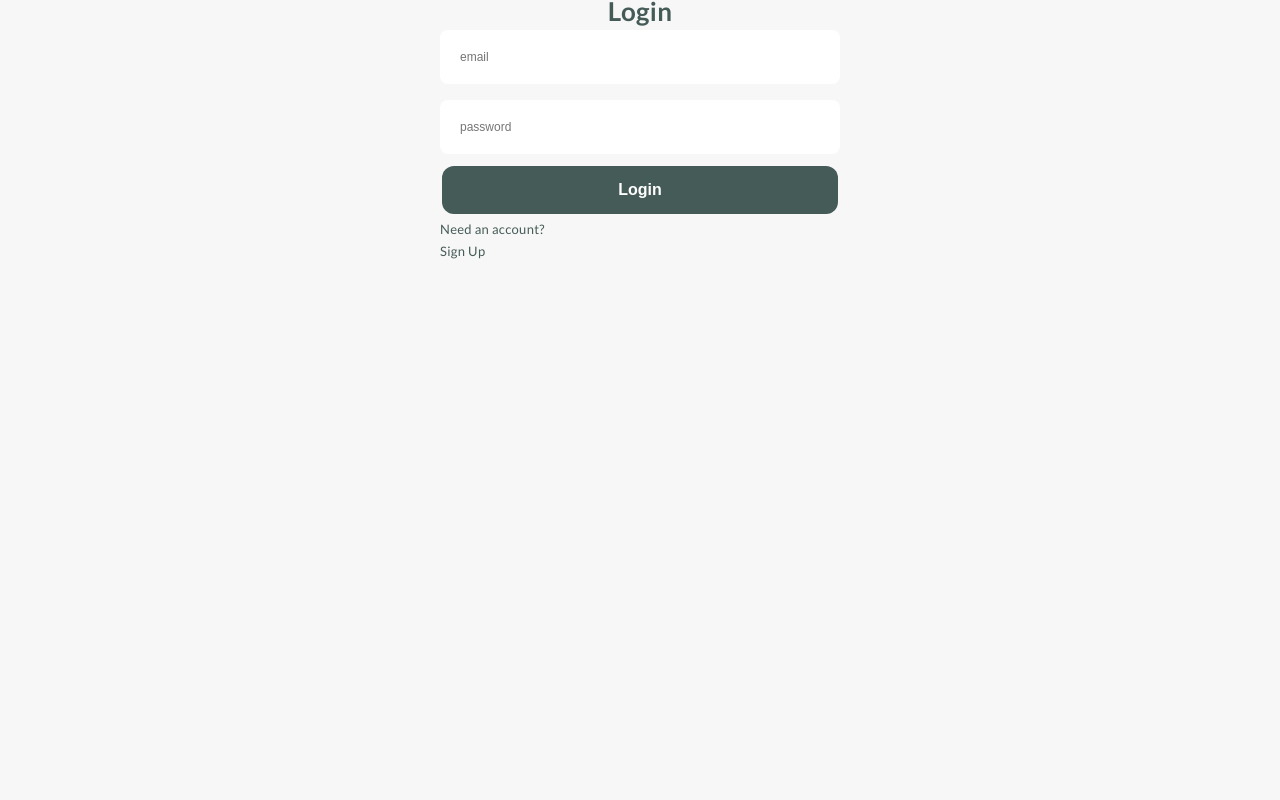
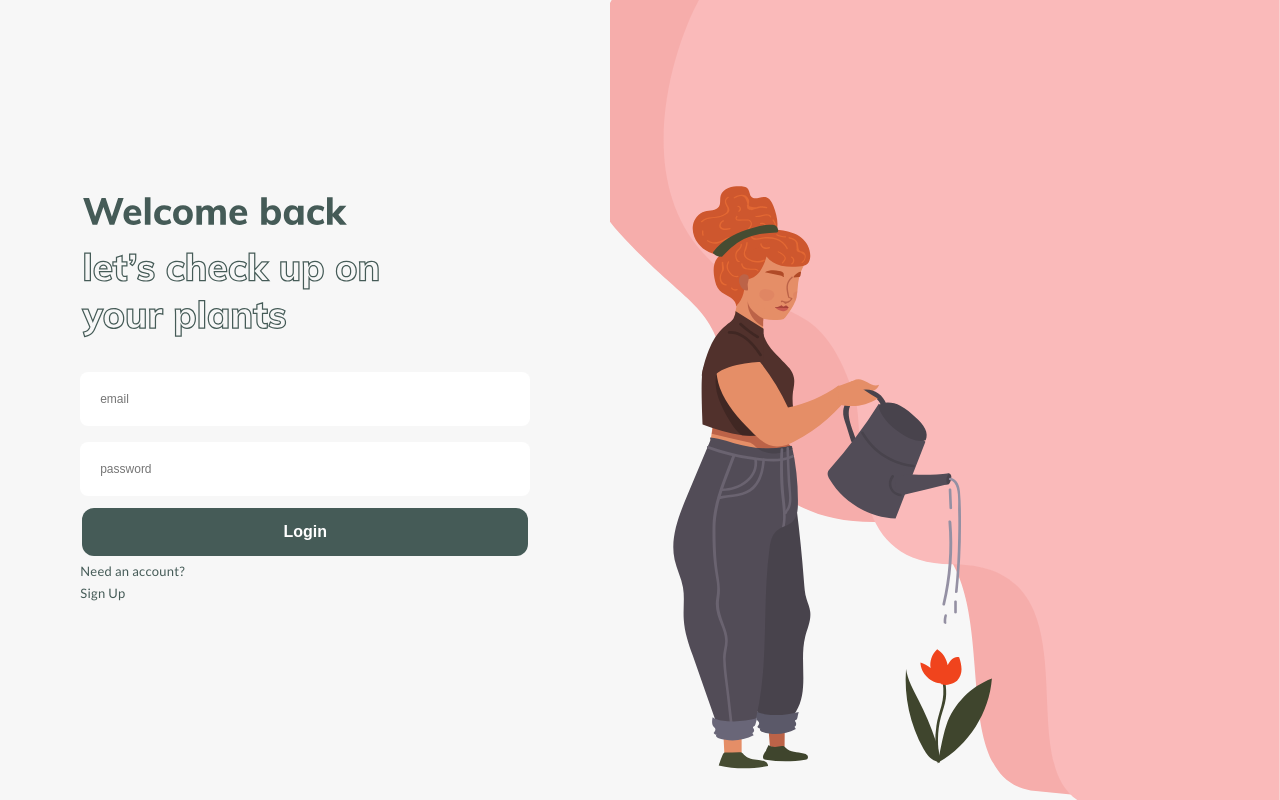
Before and after one commit to lduvnas/plant-app, a React (Create React App) app: page /login in a window 1280 px wide. Built offline with nearby package versions, Linux system fonts and the light colour scheme; no server answers; the database is empty.

Commit message:
Start style login

```diff
--- a/src/components/LoginForm/LoginForm.jsx
+++ b/src/components/LoginForm/LoginForm.jsx
@@ -4,11 +4,16 @@ import { useAuth } from "../../contexts/AuthContext";
 import { Link, useHistory } from "react-router-dom";
 import Button from "../Button";
 import Input from "../Input";
+// import gardening from "../../assets/svg/gardening.svg";
+// import login from "../../assets/svg/login.svg";
+// import login from "../../assets/svg/login.svg";
+import welcomeLogin from "../../assets/svg/welcomeLogin.svg";
+import loginImage from "../../assets/svg/loginImage.svg";
 
 const LoginForm = () => {
   const emailRef = useRef();
   const passwordRef = useRef();
-  const { login, signupWithGoogle } = useAuth();
+  const { login } = useAuth();
   const [error, setError] = useState("");
   const [loading, setLoading] = useState(false);
   const history = useHistory();
@@ -20,32 +25,22 @@ const LoginForm = () => {
       setError("");
       setLoading(true);
       await login(emailRef.current.value, passwordRef.current.value);
-      history.push("/");
+      history.push("/home");
     } catch {
       setError("Failed to sign in");
     }
     setLoading(false);
   };
 
-  // const handleOnSubmit = async (e) => {
-  //   e.preventDefault();
-
-  //   try {
-  //     setError("");
-  //     setLoading(true);
-  //     await signupWithGoogle();
-  //     history.push("/");
-  //   } catch {
-  //     setError("Failed to sign in");
-  //   }
-  //   setLoading(false);
-  // };
-
   return (
     <S.Container>
-      <h1>Login</h1>
+      <S.ContainerLeft>
+        {/* <h1>Welcome Back</h1>
+        <h2>To log in please enter your email and password</h2> */}
+
         {error && <p>{error}</p>}
         <S.Form onSubmit={handleSubmit}>
+          <S.WelcomeTitle src={welcomeLogin} alt="welcomeLogin" />
           <Input
             type="email"
             placeholder="email"
@@ -61,10 +56,13 @@ const LoginForm = () => {
           <Button disabled={loading} type="submit" title="Login" />
           Need an account? <Link to="/signup">Sign Up</Link>
         </S.Form>
-      {/* <S.Form>
-        <h3>Google login</h3>
-        <Button disabled={loading} onClick={handleOnSubmit} title="Sign Up" />
-      </S.Form> */}
+      </S.ContainerLeft>
+
+      <S.ContainerRight>
+        <S.Image src={loginImage} alt="login" />
+      </S.ContainerRight>
+
+      {/* <S.Image src={gardening} alt="gardening" /> */}
     </S.Container>
   );
 };
--- a/src/components/LoginForm/styled.js
+++ b/src/components/LoginForm/styled.js
@@ -3,13 +3,55 @@ import styled from "styled-components";
 export const Container = styled.div`
   display: flex;
   justify-content: center;
+  align-items: center;
+  height: 100vh;
+`;
+
+export const ContainerLeft = styled.div`
+  width: 50%;
+  height: 100%;
+  display: flex;
+  align-items: center;
+  justify-content: center;
   flex-direction: column;
+  /* background-color: #f7f7f7; */
+  /* border-bottom-right-radius: 50px;
+  border-top-right-radius: 50px; */
+  /* z-index: 2; */
+`;
+
+export const ContainerRight = styled.div`
+  /* width: 60%; */
+  height: 100%;
+  /* background-color: #8c9896; */
+  display: flex;
   align-items: center;
+  justify-content: flex-end;
+  overflow: hidden;
+  /* z-index: 1; */
+  /* border-bottom-left-radius: 20px; */
+  /* border-top-left-radius: 20px; */
+  /* position: relative; */
+  /* left: -45px;
+  margin-right: -45px; */
 `;
 
 export const Form = styled.form`
   display: flex;
   flex-direction: column;
   /* max-width: 400px; */
-  width: 400px;
+  width: 450px;
+  /* background-color: #fff;
+  padding: 50px;
+  border-radius: 12px;
+  box-shadow: 0 0 8px 8px #00000003; */
 `;
+
+export const Image = styled.img`
+  height: 102vh;
+`;
+
+export const WelcomeTitle = styled.img`
+  width: 300px;
+  margin-bottom: 2em;
+`;
```
Lines whose indentation alone changed are shown as unchanged.
